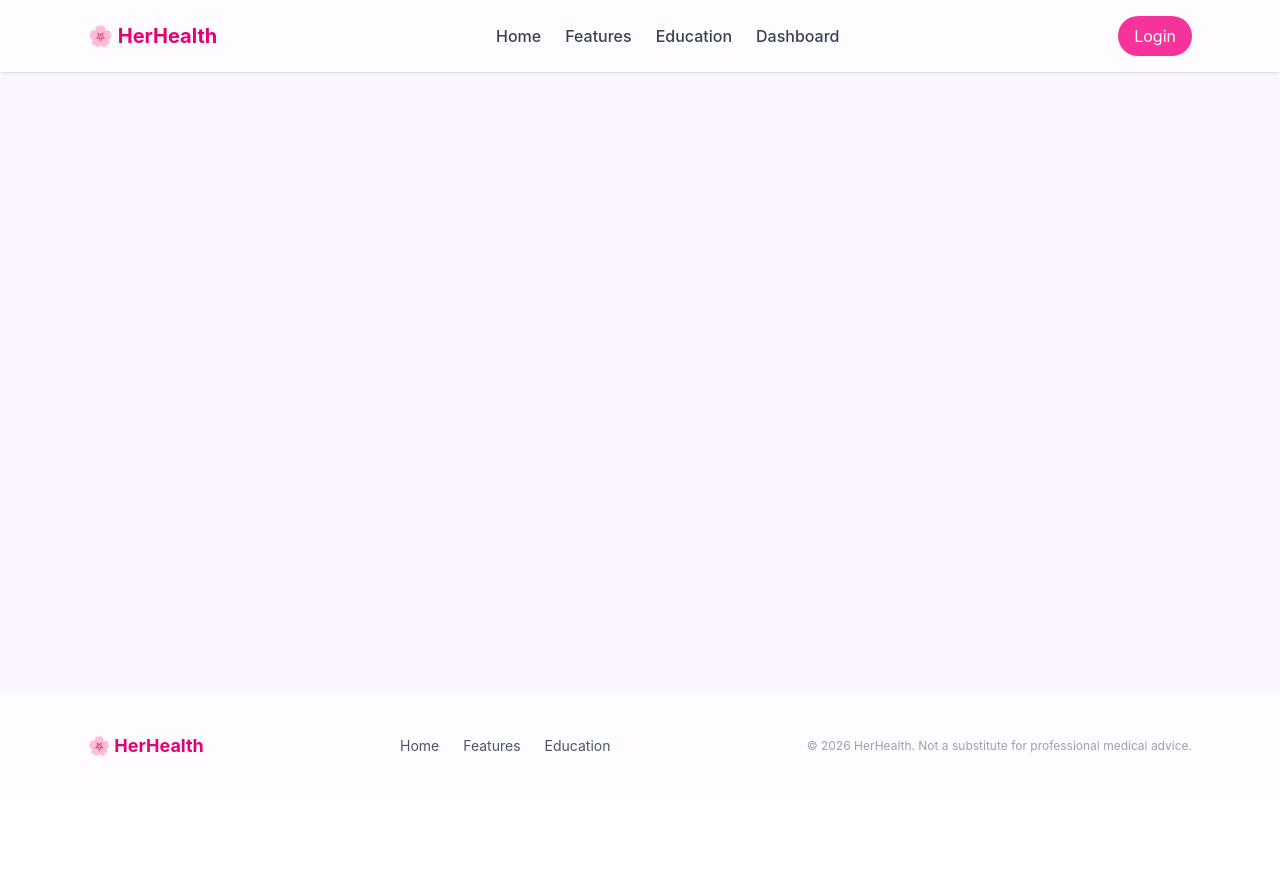
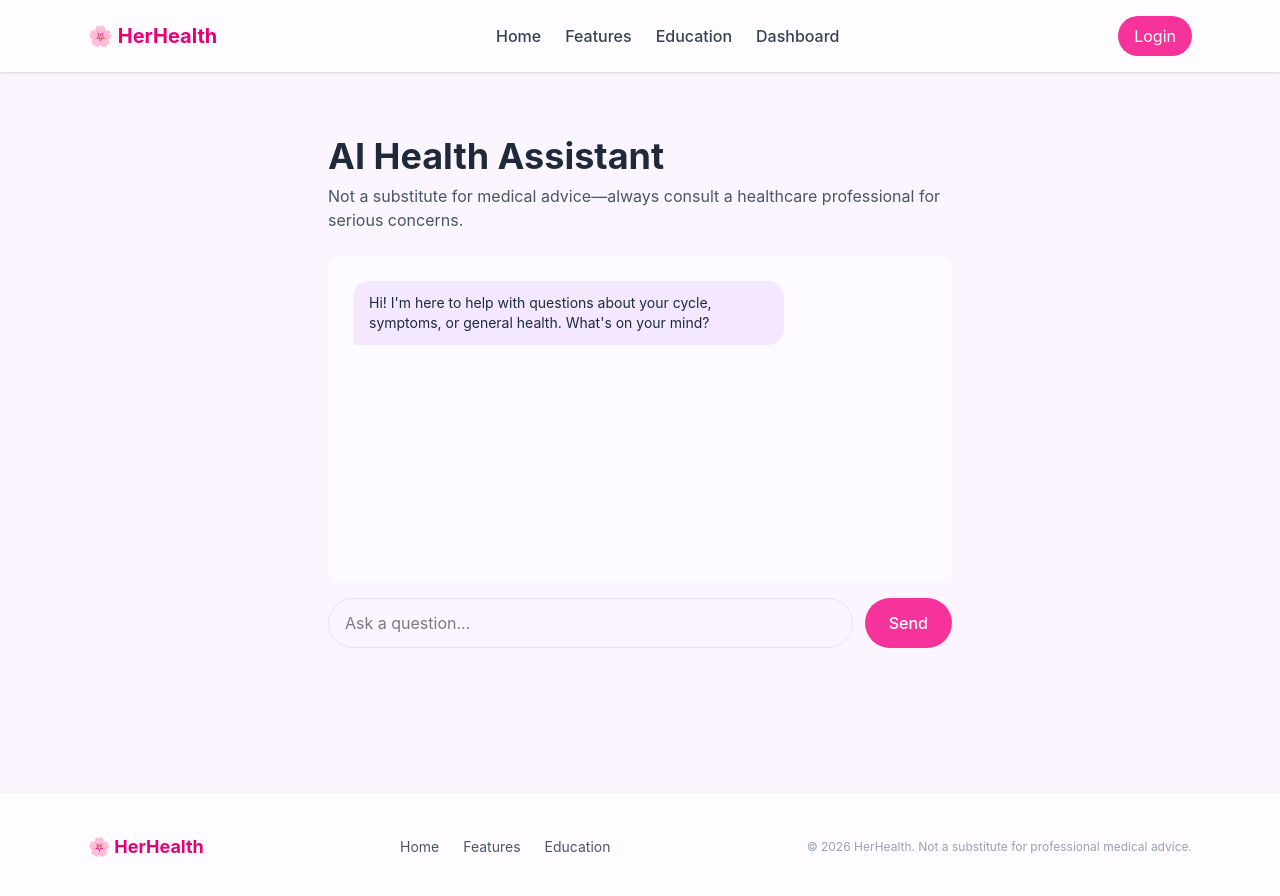
Before and after one commit to JaveriaEj/ai-womens-health-companion, a React (Vite) app: page /ai-assistant in a window 1280 px wide. Shown: the top 896 px of the page. Before the commit the page ends 800 px from the top, so only its background shows below. Built offline with nearby package versions, Linux system fonts and the light colour scheme; the HTML template or start-up script is replaced by a standard one.

Commit message:
Add AI Health Assistant page with mock chat responses

```diff
--- a/src/App.tsx
+++ b/src/App.tsx
@@ -6,6 +6,7 @@ import Features from './pages/Features'
 import Education from './pages/Education'
 import Dashboard from './pages/Dashboard'
 import CycleTracker from './pages/CycleTracker'
+import AIAssistant from './pages/AIAssistant'
 import Login from './pages/Login'
 
 function App() {
@@ -20,6 +21,7 @@ function App() {
           <Route path="/education" element={<Education />} />
           <Route path="/dashboard" element={<Dashboard />} />
           <Route path="/cycle-tracker" element={<CycleTracker />} />
+          <Route path="/ai-assistant" element={<AIAssistant />} />
           <Route path="/login" element={<Login />} />
         </Routes>
       </main>
--- /dev/null
+++ b/src/pages/AIAssistant.tsx
@@ -0,0 +1,104 @@
+import { useState, type FormEvent } from 'react'
+import type { ChatMessage } from '../types/chat'
+
+const initialMessages: ChatMessage[] = [
+  {
+    id: '1',
+    role: 'assistant',
+    content:
+      "Hi! I'm here to help with questions about your cycle, symptoms, or general health. What's on your mind?",
+  },
+]
+
+function getMockResponse(userMessage: string): string {
+  const lower = userMessage.toLowerCase()
+
+  if (lower.includes('cramp')) {
+    return 'Cramps are common during menstruation. A heating pad, gentle movement, and staying hydrated can help. If pain is severe or unusual for you, it is worth checking in with a doctor.'
+  }
+
+  if (lower.includes('late') || lower.includes('missed')) {
+    return "Periods can be late for many reasons—stress, weight changes, travel, or hormonal shifts. If you're sexually active, a pregnancy test can help rule that out. If it's been more than a few weeks, consider seeing a doctor."
+  }
+
+  return "That's a great question. I'm still a demo version right now, so I can't give a full answer yet. Once connected to a real AI backend, I'll be able to provide more personalized guidance."
+}
+
+function AIAssistant() {
+  const [messages, setMessages] = useState<ChatMessage[]>(initialMessages)
+  const [input, setInput] = useState('')
+
+  function handleSend(e: FormEvent) {
+    e.preventDefault()
+
+    if (!input.trim()) return
+
+    const userMessage: ChatMessage = {
+      id: Date.now().toString(),
+      role: 'user',
+      content: input,
+    }
+
+    const assistantMessage: ChatMessage = {
+      id: (Date.now() + 1).toString(),
+      role: 'assistant',
+      content: getMockResponse(input),
+    }
+
+    setMessages((prev) => [...prev, userMessage, assistantMessage])
+    setInput('')
+  }
+
+  return (
+    <div className="max-w-2xl mx-auto px-6 py-16 flex flex-col h-[80vh]">
+      <h1 className="text-4xl font-bold text-gray-800 mb-2">
+        AI Health Assistant
+      </h1>
+
+      <p className="text-gray-600 mb-6">
+        Not a substitute for medical advice—always consult a healthcare
+        professional for serious concerns.
+      </p>
+
+      <div className="flex-1 overflow-y-auto bg-white/60 backdrop-blur-sm rounded-2xl p-6 space-y-4 border border-white/50">
+        {messages.map((msg) => (
+          <div
+            key={msg.id}
+            className={`flex ${
+              msg.role === 'user' ? 'justify-end' : 'justify-start'
+            }`}
+          >
+            <div
+              className={`max-w-[75%] px-4 py-3 rounded-2xl text-sm ${
+                msg.role === 'user'
+                  ? 'bg-pink-500 text-white rounded-br-sm'
+                  : 'bg-purple-100 text-gray-800 rounded-bl-sm'
+              }`}
+            >
+              {msg.content}
+            </div>
+          </div>
+        ))}
+      </div>
+
+      <form onSubmit={handleSend} className="flex gap-3 mt-4">
+        <input
+          type="text"
+          value={input}
+          onChange={(e) => setInput(e.target.value)}
+          placeholder="Ask a question..."
+          className="flex-1 px-4 py-3 rounded-full border border-gray-200 focus:outline-none focus:ring-2 focus:ring-pink-400"
+        />
+
+        <button
+          type="submit"
+          className="bg-pink-500 text-white px-6 py-3 rounded-full font-medium hover:bg-pink-600 transition-colors"
+        >
+          Send
+        </button>
+      </form>
+    </div>
+  )
+}
+
+export default AIAssistant
--- /dev/null
+++ b/src/types/chat.ts
@@ -0,0 +1,5 @@
+export interface ChatMessage {
+  id: string
+  role: 'user' | 'assistant'
+  content: string
+}
```
